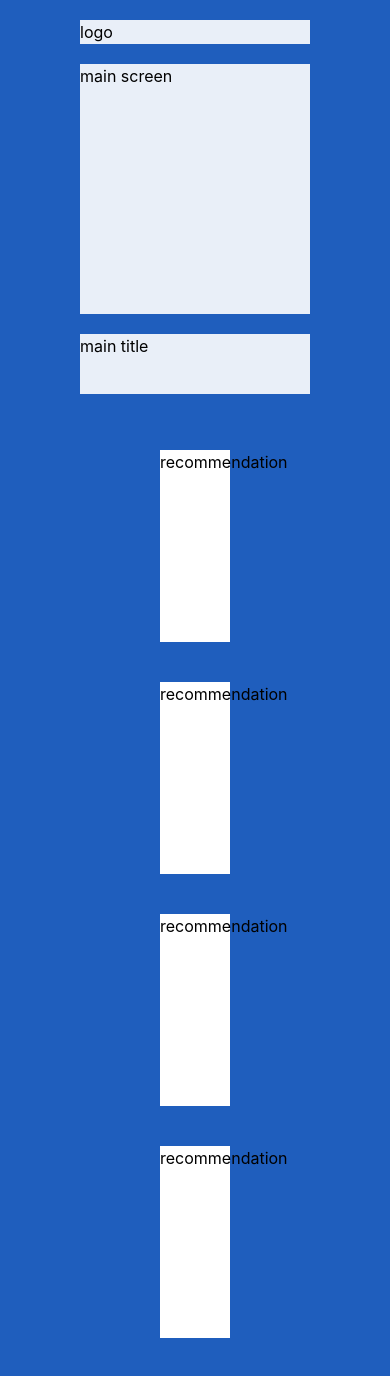
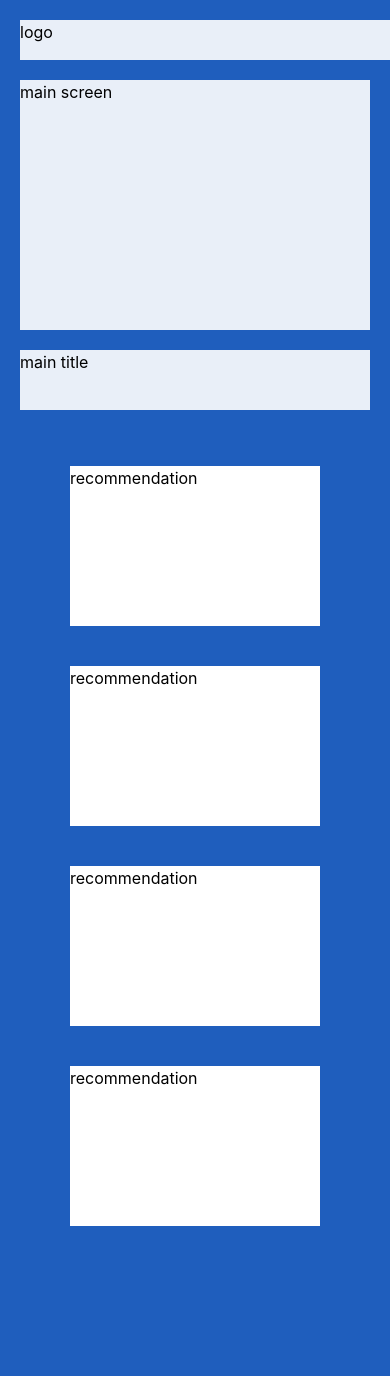
Before and after one commit to beshimir/cs413_project, a React (Create React App) app: page / in a window 390 px wide. Shown: the top 1376 px of the page. After the commit the page ends 1322 px from the top, so only its background shows below. Built offline with nearby package versions, Linux system fonts and the light colour scheme.

Commit message:
finishing up desktop&mobile screens, resolving padding issues left

```diff
--- a/src/App.css
+++ b/src/App.css
@@ -13,8 +13,11 @@ otherwise set to 0 when ready
 for styling or done debugging */
 
 * {
-	--debug: 1;
+	--debug: 0;
+
 }
+
+
 
 .title,
 .post,
@@ -25,13 +28,14 @@ for styling or done debugging */
 
 body {
 	background-color: rgb(31, 94, 189);
+
 }
 
 .ads-height {
 	height: auto;
 }
 .posts {
-	max-width: 650px;
+	max-width: 500px;
 }
 .post-height {
 	height: 250px;
@@ -42,10 +46,16 @@ body {
 .like-height {
 	height: 60px;
 }
-.reccs-width {
-  width: 200px;
+.reccs {
+  max-width: 300px;
+}
+.recommendations {
+	max-width: 9999px;
 }
 
-.recommendations {
+@media only screen and (max-width: 1024px) {
 
 }
+	.recommendations {
+		max-width: 250px;
+	}
--- a/src/App.js
+++ b/src/App.js
@@ -28,37 +28,37 @@ function App() {
 
   return (
     <>
-			<section className="title-container">
-				<div className="title my-5 mx-20 xl:mx-48">
-          logo
-        </div>
+			<section className="title-container w-screen my-5 mx-5 xl:mx-10">
+				<div className="title h-10">
+          			logo
+        		</div>
 			</section>
 
-			<section className="flex flex-col lg:flex-row post-container h-100 px-20 mb-10 xl:px-48 w-screen">
-				<div className="hidden lg:mr-auto lg:flex lg:flex-column ads lg:ads-height lg:w-32 lg:mr-48 xl:w-72">
+			<section className="flex flex-col lg:flex-row post-container h-100 px-5 mb-10 xl:px-10 w-full lg:justify-between">
+				<div className="hidden lg:flex lg:flex-column ads lg:ads-height lg:w-48 xl:w-72">
 					ads/reccs
 				</div>
 
-				<div className="flex flex-col posts w-full self-center items-center lg:items-end">
+				<div className="flex flex-col posts w-full mx-auto">
 					<div className="post post-height w-full mb-5">
-            main screen
-          </div>
+            			main screen
+          			</div>
 					<div className="like like-height w-full mb-10">
 						main title
 					</div>
 				</div>
 
-      <dir className="recommendations flex flex-row lg:flex-col flex-wrap lg:flex-nowrap justify-between px-20">
-        <div className="reccs w-full sm:w-5/12 lg:w-full h-48 bg-white mb-10">
+      <dir className="recommendations w-full p-0 flex flex-row lg:flex-col flex-wrap lg:flex-nowrap justify-between mx-auto lg:mx-0 lg:mr-10">
+        <div className="reccs w-full sm:w-5/12 lg:w-full h-40 lg:h-24 bg-white mb-10">
           recommendation
         </div>
-        <div className="reccs w-full sm:w-5/12 lg:w-full h-48 bg-white mb-10">
+        <div className="reccs w-full sm:w-5/12 lg:w-full h-40 lg:h-24 bg-white mb-10">
           recommendation
         </div>
-        <div className="reccs w-full sm:w-5/12 lg:w-full h-48 bg-white mb-10">
+        <div className="reccs w-full sm:w-5/12 lg:w-full h-40 lg:h-24 bg-white mb-10">
           recommendation
         </div>
-        <div className="reccs w-full sm:w-5/12 lg:w-full h-48 bg-white mb-10">
+        <div className="reccs w-full sm:w-5/12 lg:w-full h-40 lg:h-24 bg-white mb-10">
           recommendation
         </div>
       </dir>
@@ -66,7 +66,7 @@ function App() {
 
 
 
-      </section>
+      		</section>
 		</>
   );
 }
```
